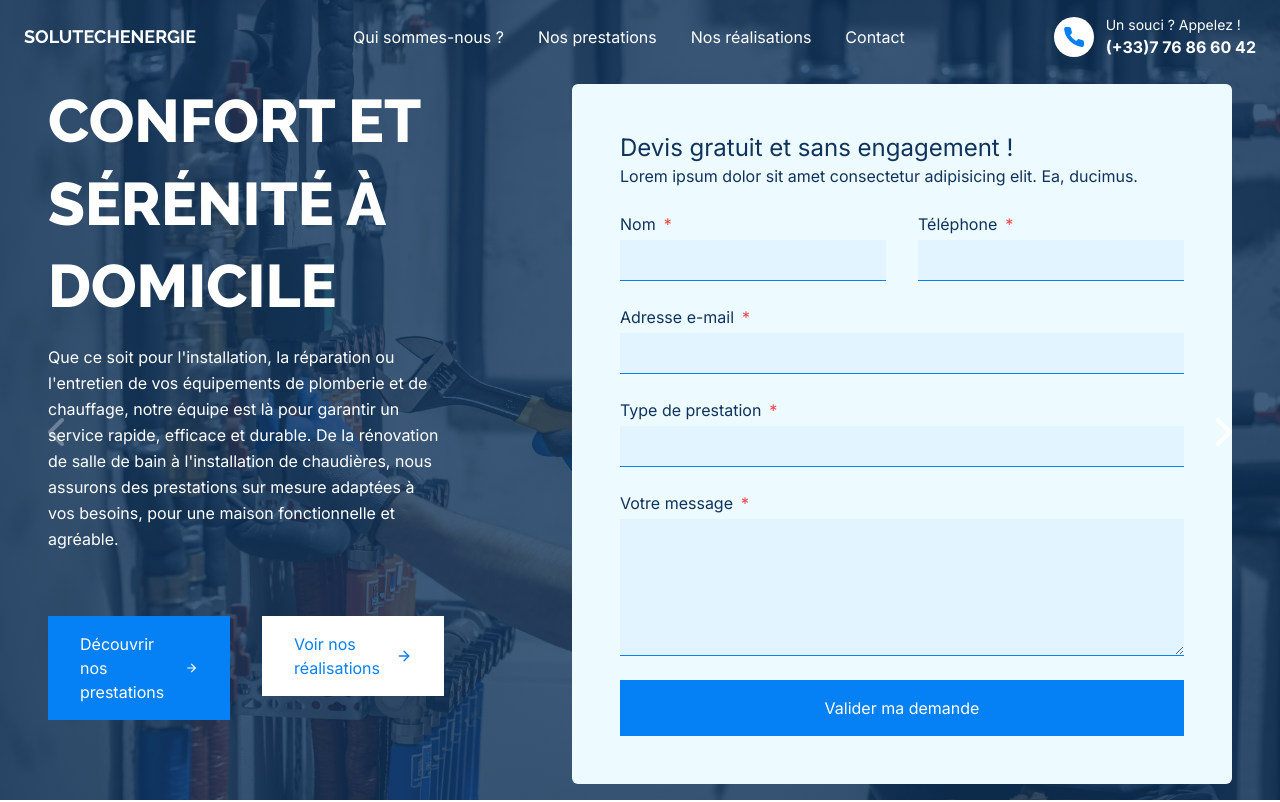
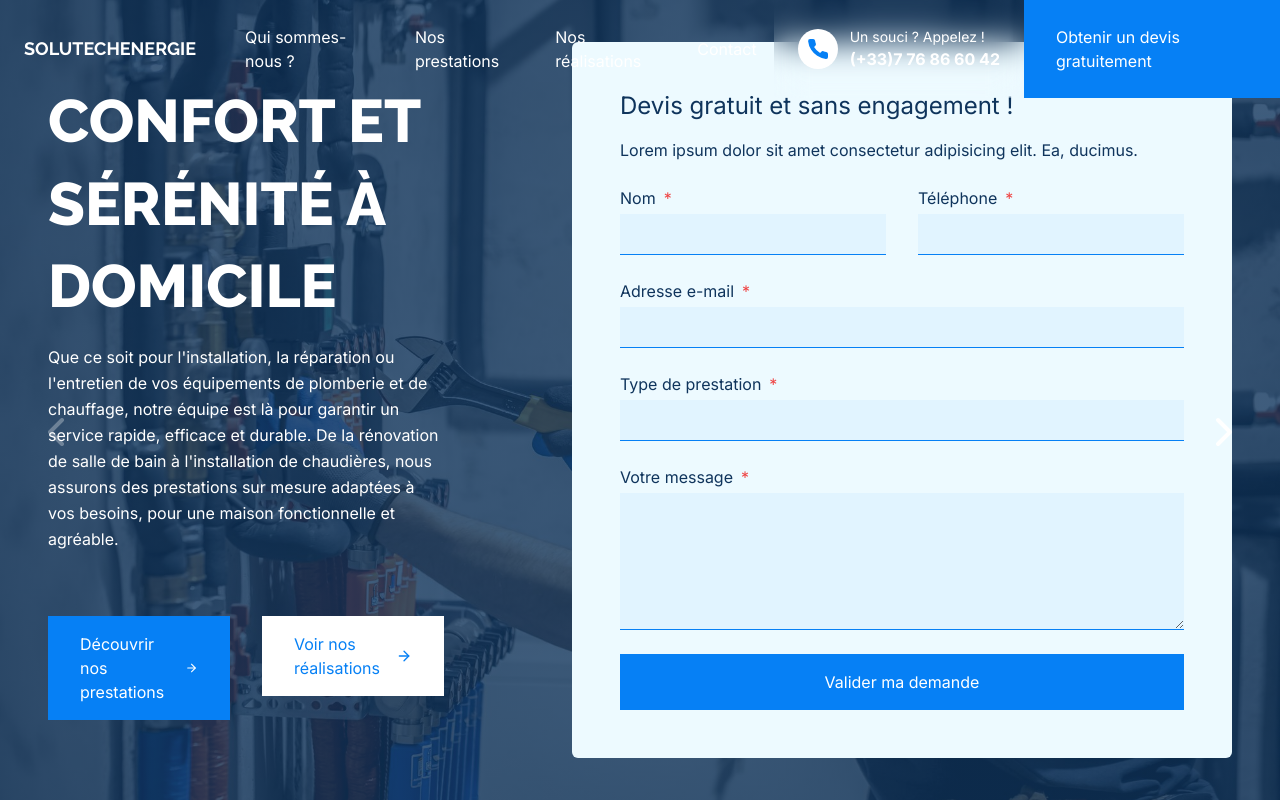
Before and after one commit to d1m1d1m/web-solutechenergie, a React (Vite) app: page / in a window 1280 px wide. Shown: the top 802 px of the page. Built offline with nearby package versions, Linux system fonts and the light colour scheme; grey boxes are pictures that could not be loaded.

Commit message:
ajout du bouton de devis dans la navbar

```diff
--- a/src/components/Navbar/MainMenu.jsx
+++ /dev/null
@@ -1,28 +0,0 @@
-import List from "../List";
-import { MAIN_MENU_ITEMS } from "../../constants/Menus";
-import clsx from "clsx";
-
-const MainMenu = () => {
-	return (
-		<nav className="flex items-center w-full justify-center">
-			<List
-				className="flex items-center max-lg:hidden"
-				items={MAIN_MENU_ITEMS}
-				renderItem={({ href, label }, index) => (
-					<li key={index}>
-						<a
-							className={clsx(
-								"flex items-center justify-center py-6 px-4 text-white border border-transparent",
-								"hover:border-b hover:border-b-white",
-							)}
-							href={href}
-							children={label}
-						/>
-					</li>
-				)}
-			/>
-		</nav>
-	);
-};
-
-export default MainMenu;
--- /dev/null
+++ b/src/components/Navbar/Menu.jsx
@@ -0,0 +1,26 @@
+import List from "../List";
+import { MAIN_MENU_ITEMS } from "../../constants/Menus";
+import clsx from "clsx";
+
+const Menu = () => {
+	return (
+		<List
+			className="flex items-center mr-auto"
+			items={MAIN_MENU_ITEMS}
+			renderItem={({ href, label }, index) => (
+				<li key={index}>
+					<a
+						className={clsx(
+							"flex items-center justify-center py-6 px-4 text-white border border-transparent",
+							"hover:border-b hover:border-b-white",
+						)}
+						href={href}
+						children={label}
+					/>
+				</li>
+			)}
+		/>
+	);
+};
+
+export default Menu;
--- a/src/components/Navbar/PhoneLink.jsx
+++ b/src/components/Navbar/PhoneLink.jsx
@@ -5,7 +5,7 @@ const CallUsLink = () => {
 	return (
 		<a
 			className={clsx(
-				"group flex items-center gap-3 px-6 flex-nowrap text-nowrap",
+				"group flex items-center gap-3 px-6 flex-nowrap text-nowrap backdrop-blur-lg",
 				"hover:bg-white hover:text-primary-700",
 			)}
 			href="tel:0768660436"
--- a/src/components/Navbar/QuoteLink.jsx
+++ b/src/components/Navbar/QuoteLink.jsx
@@ -4,12 +4,12 @@ const GetAQuote = () => {
 	return (
 		<a
 			className={clsx(
-				"flex items-center gap-2 px-8 bg-primary-700 text-wrap max-w-64 text-center",
+				"flex items-center gap-2 px-8 bg-primary-700 text-wrap max-w-64 text-left backdrop-blur-lg",
 				"transition-all hover:border-primary-700 hover:bg-white hover:text-primary-700 max-xl:hidden",
 			)}
 			href="tel:0768660436"
 		>
-			Demander un devis
+			Obtenir un devis gratuitement
 		</a>
 	);
 };
--- a/src/components/Navbar/index.jsx
+++ b/src/components/Navbar/index.jsx
@@ -1,43 +1,41 @@
 import { motion, useMotionValueEvent, useScroll } from "motion/react";
 import Logo from "./Logo";
-import MainMenu from "./MainMenu";
+import Menu from "./Menu";
 import CallUsLink from "./PhoneLink";
+import GetAQuote from "./QuoteLink";
 import clsx from "clsx";
 import { useState } from "react";
 
 const Navbar = () => {
 	const { scrollY } = useScroll();
-	const [hidden, setHidden] = useState(false);
+	const [enableBackground, setEnableBackground] = useState(false);
 
 	useMotionValueEvent(scrollY, "change", (latest) => {
-		console.log(scrollY);
 		const previous = scrollY.getPrevious();
 
-		if (latest > previous && latest > 150) {
-			setHidden(true);
-		} else {
-			setHidden(false);
+		if (latest > previous && latest > 40) {
+			setEnableBackground(true);
+		}
+		if (latest <= 40) {
+			setEnableBackground(false);
 		}
 	});
 
 	return (
-		<motion.header
-			className={clsx("fixed z-50 w-full text-white", {})}
-			variants={{
-				visible: { y: 0 },
-				hidden: { y: "-100%" },
-			}}
-			animate={hidden ? "hidden" : "visible"}
-			transition={{ duration: 0.35, ease: "easeInOut" }}
+		<motion.nav
+			className={clsx("fixed z-50 w-full text-white", {
+				"bg-primary-900": enableBackground,
+			})}
 		>
 			<div className="container mx-auto flex justify-between">
 				<Logo />
 
-				<MainMenu />
+				<Menu />
 
 				<CallUsLink />
+				<GetAQuote />
 			</div>
-		</motion.header>
+		</motion.nav>
 	);
 };
 
--- a/src/pages/Hero/Sliders/Particular.jsx
+++ b/src/pages/Hero/Sliders/Particular.jsx
@@ -9,7 +9,7 @@ import SubmitButton from "../../../components/Form/SubmitButton";
 const ParticularSlide = () => {
 	return (
 		<div className="container mx-auto flex items-center h-full gap-32 px-12">
-			<div className="text-white basis-2/3">
+			<div className="text-white basis-3/4">
 				<h1 className="mb-4 font-raleway text-6xl font-extrabold leading-snug uppercase">
 					Confort et Sérénité à Domicile
 				</h1>
@@ -62,11 +62,11 @@ const ParticularSlide = () => {
 			</div>
 
 			<form
-				className="basis-1/3 bg-primary-50 text-primary-950 p-12 space-y-6 mt-auto mb-4 rounded-md"
+				className="basis-1/4 bg-primary-50 text-primary-950 p-12 space-y-6 rounded-md"
 				action="#"
 			>
 				<header>
-					<h2 className="text-2xl">
+					<h2 className="text-2xl mb-4">
 						Devis gratuit et sans engagement !
 					</h2>
 					<p>
```
